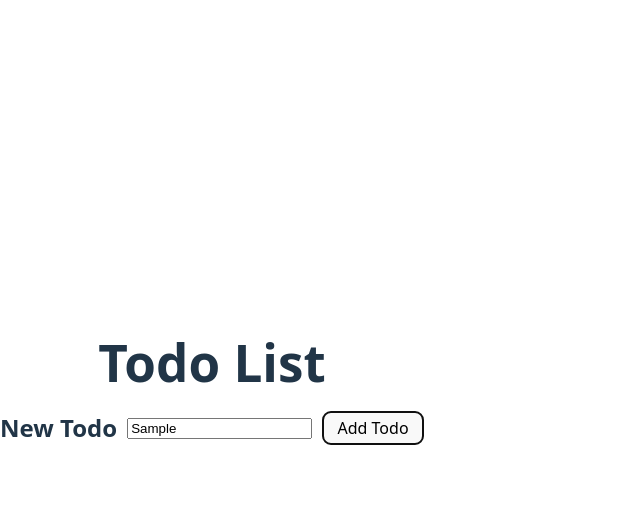
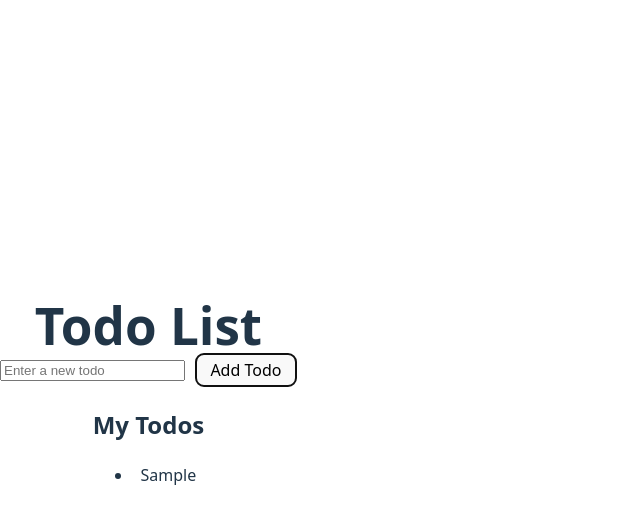
Before and after one commit to x-typo/react-todo-app, a React (Vite) app: page / in a window 1280 px wide. Both pictures are taken after typing "Sample" into the empty fields and a click on the button "Add Todo". Shown: the top 524 px of the page, without its empty margins (0-640 px from the left). Built offline with nearby package versions, Linux system fonts and the light colour scheme.

Commit message:
feat: enhance TodoApp with todo management and display functionality

```diff
--- a/src/TodoApp.tsx
+++ b/src/TodoApp.tsx
@@ -1,11 +1,27 @@
 import { useState } from "react";
 import "./TodoApp.css";
 
+interface Todo {
+  id: number;
+  text: string;
+  completed: boolean;
+}
+
 function TodoApp() {
   const [inputValue, setInputValue] = useState("");
+  const [todos, setTodos] = useState<Todo[]>([]);
 
   const handleAddTodo = () => {
-    console.log("Add todo:", inputValue);
+    if (inputValue.trim() === "") return;
+
+    const newTodo: Todo = {
+      id: Date.now(),
+      text: inputValue,
+      completed: false,
+    };
+
+    setTodos([...todos, newTodo]);
+    setInputValue("");
   };
 
   return (
@@ -13,7 +29,6 @@ function TodoApp() {
       <h1>Todo List</h1>
 
       <div className="add-todo-section">
-        <h2>New Todo</h2>
         <input
           type="text"
           placeholder="Enter a new todo"
@@ -22,6 +37,21 @@ function TodoApp() {
         />
         <button onClick={handleAddTodo}>Add Todo</button>
       </div>
+
+      <div className="todos-list">
+        <h2>My Todos</h2>
+        {todos.length === 0 ? (
+          <p>No todos yet. Add one above!</p>
+        ) : (
+          <ul>
+            {todos.map((todo) => (
+              <li key={todo.id}>
+                <span>{todo.text}</span>
+              </li>
+            ))}
+          </ul>
+        )}
+      </div>
     </div>
   );
 }
```
